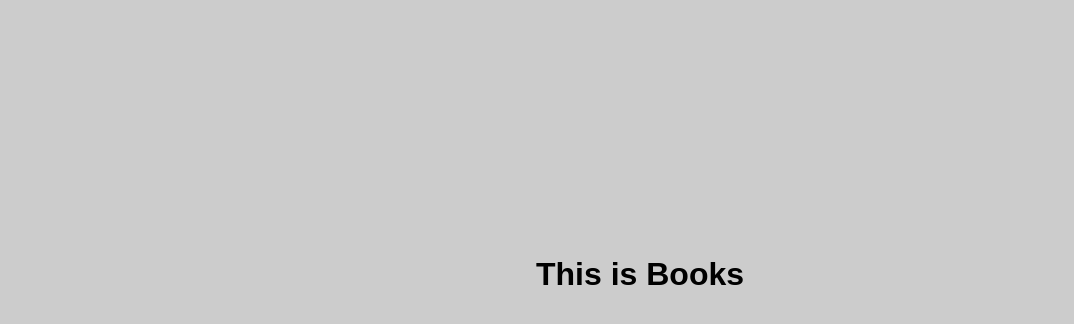
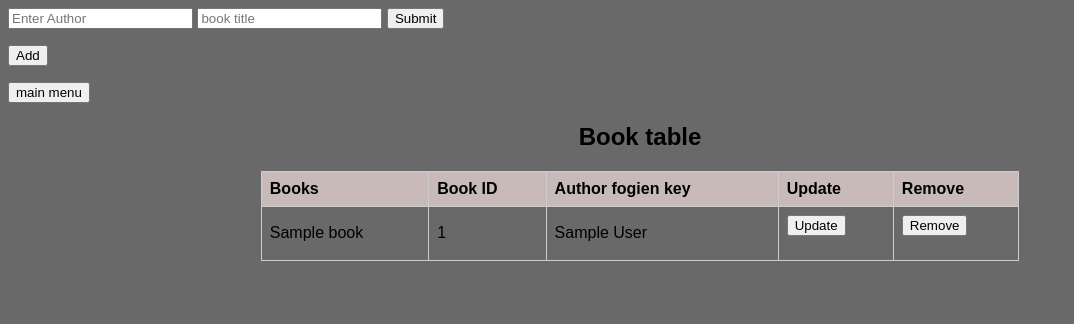
Before and after one commit to Belzo24/BookLibraryAPI, a Flask app: page /home/books/ in a window 1280 px wide. Shown: the top 324 px of the page, without its empty margins (0-1074 px from the left). Run offline with Flask 3, Linux system fonts and the light colour scheme; tables that the repository leaves empty hold one stand-in row (values such as "Sample post").

Commit message:
adding new changes

```diff
--- a/app.py
+++ b/app.py
@@ -47,7 +47,7 @@ swagger_blueprint = get_swaggerui_blueprint(Swagger_url,API_URL, config={"app_na
 
 
 
-@app.route("/home/")
+@app.route("/home/", methods = ["GET","POST"])
 def home_page():
     return render_template("Home.html")
 
--- a/blueprints/blue_Books.py
+++ b/blueprints/blue_Books.py
@@ -1,8 +1,54 @@
-from flask import Blueprint, render_template
+from flask import Blueprint, render_template,request, flash, redirect
 
 
 books_app = Blueprint("books_app",__name__, template_folder="C:/Users/fakem/BookLibraryAPI/blueprints/templates")
 
-@books_app.route("/home/books/")
-def view_Authers():
-    return render_template("Books.html")
+@books_app.route("/home/books/", methods = ["GET","POST"])
+def view_books():
+    from app import db, Books
+    global book
+    global enter_author
+
+    if request.form.get("action") == "submit":
+        enter_author = request.form.get("author_input")
+        book = request.form.get("book")
+
+
+    return render_template("Books.html",books = Books.query.all())
+
+
+
+
+@books_app.route("/home/books/add/", methods = ["GET","POST"])
+def add_books():
+    from app import db, Books, Author, Add_data
+    checker = Author.query.filter_by(author_name = str(enter_author)).first()
+    if checker:
+        create_book = Add_data("book", book, checker )
+        new_book = Books(book_id = create_book.id_generator(), book_name = book, author_foreign = checker.author_id)
+        db.session.add(new_book)
+        db.session.commit()
+        return redirect("/home/books/")
+    else:
+        return "finished"
+
+
+
+@books_app.route("/home/books/remove/", methods = ["GET","POST"])
+def remove_books():
+    from app import db, Books
+    book_condition = request.form.get("unalive")
+    data = request.form.get("data_remove")
+    if book_condition == "true":
+        temp_book = Books.query.get(data)
+        db.session.delete(temp_book)
+        db.session.commit()
+        return redirect("/home/books/")
+
+    return "<h1>None</h1>"
+
+
+@books_app.route("/home/books/update/", methods = ["GET","POST"])
+def update_books():
+    from app import db, Books
+    return "hello"
--- a/blueprints/blue_Reviews.py
+++ b/blueprints/blue_Reviews.py
@@ -3,6 +3,6 @@ from flask import Blueprint, render_template
 
 Reviews_app = Blueprint("Reviews_app",__name__, template_folder="C:/Users/fakem/BookLibraryAPI/blueprints/templates")
 
-@Reviews_app.route("/home/reviews/")
+@Reviews_app.route("/home/reviews/", methods = ["GET","POST"])
 def view_Authers():
     return render_template("Reviews.html")
--- a/blueprints/templates/Books.html
+++ b/blueprints/templates/Books.html
@@ -1,17 +1,62 @@
 <head>
-  <meta charset="UTF-8">
-  <title>Home</title>
-  <style>
-    body {
-      background-color: #ccc; /* light grey */
-      color: #000;
-      font-family: Arial, sans-serif;
-      text-align: center;
-      margin-top: 20%;
-    }
-  </style>
+    <title>Books</title>
+    <style>
+        body {
+            background-color:rgb(105, 105, 105); /* light gray background */
+            font-family: Arial, sans-serif;
+        }
+        table { border-collapse: collapse; width: 60%; margin: auto; }
+        th, td { border: 1px solid #ccc; padding: 8px; text-align: left; }
+        th { background-color:rgb(201, 186, 186); }
+        input[type="text"][name="update"] {
+            display: none;
+        }
+    </style>
+    <form id="myForm", method = "post" >
+        <input type="text" id="author_input" name="author_input" placeholder="Enter Author">
+        <input type="text" id="book" name="book" placeholder="book title">
+        <button type="submit" name = "action" value = "submit">Submit</button>
+    </form>
+    <form action="/home/books/add/" method="POST">
+        <button type="submit">Add</button>
+    </form>
+    <form action="/home/" method="post">
+        <button type="submit">main menu</button>
+    </form>
 </head>
-<body>
-  <h1>This is Books</h1>
-</body>
-</html>
+
+<h2 style="text-align:center;">Book table</h2>
+    <table>
+        <thead>
+            <tr>
+                <th>Books</th>
+                <th>Book ID</th>
+                <th>Author fogien key</th>
+                <th>Update</th>
+                <th>Remove</th>
+            </tr>
+        </thead>
+        <tbody>
+            {% for item in books %}
+            <tr>
+                <td>{{ item.book_name }}</td>
+                <td>{{ item.book_id }}</td>
+                <td>{{ item.author_foreign }}</td>
+                <td>
+                    <form action="/home/books/update/" method="POST">
+                        <input type="hidden" name="update" value="{{ item.book_id }}">
+                        <button type="submit"name = "update_pressed", value = "True">Update</button>
+                    </form>
+                </td>
+                                <td>
+                    <form action="/home/books/remove/" method="POST">
+                        <input type="hidden" name="data_remove" value="{{ item.book_id }}">
+                        <button type="submit" name="unalive" value="true">Remove</button>
+                    </form>
+                </td>
+
+                </td>
+            </tr>
+            {% endfor %}
+        </tbody>
+    </table>
```
Also changed, not shown: blueprints/blue_Authors.py (+12 -4 lines), blueprints/templates/Authors.html (+8 -1 lines), instance/Authors.db, 1 other file.
